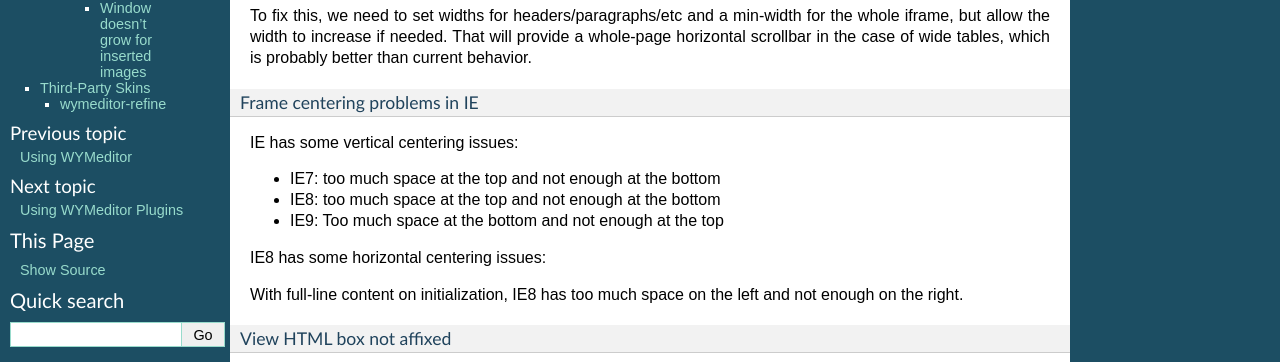
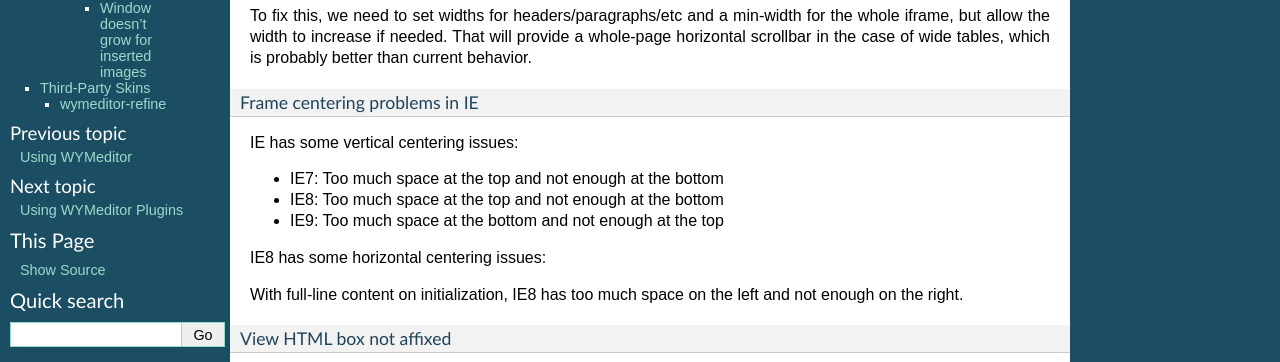
Before and after one commit to wymeditor/wymeditor, a Sphinx documentation site: the page built from docs/using_wymeditor/using_skins.rst, in a window 1280 px wide. Shown: the part 458-820 px from the top of the page. Built offline with Sphinx 7.4.7, drawn with Linux system fonts in a browser that asks for light colours.

Commit message:
Refs #463. Tweaks based on review. Thanks Kyle!

```diff
--- a/docs/using_wymeditor/using_skins.rst
+++ b/docs/using_wymeditor/using_skins.rst
@@ -41,8 +41,8 @@ Frame centering problems in IE
 
 IE has some vertical centering issues:
 
-* IE7: too much space at the top and not enough at the bottom
-* IE8: too much space at the top and not enough at the bottom
+* IE7: Too much space at the top and not enough at the bottom
+* IE8: Too much space at the top and not enough at the bottom
 * IE9: Too much space at the bottom and not enough at the top
 
 IE8 has some horizontal centering issues:
--- a/docs/wymeditor_development/contributing.rst
+++ b/docs/wymeditor_development/contributing.rst
@@ -174,7 +174,7 @@ in a directory like ``/opt``.
 Enabling Automatic Livereload for Development
 =============================================
 
-The ``grant`` ``server`` and ``server:dist`` tasks
+The ``grant``, ``server``, and ``server:dist`` tasks
 both support "Live Reload" functionality.
 That means that if you have a proper browser extension installed,
 changing a file will automatically trigger a reload event
```
Also changed, not shown: 1 other file.
